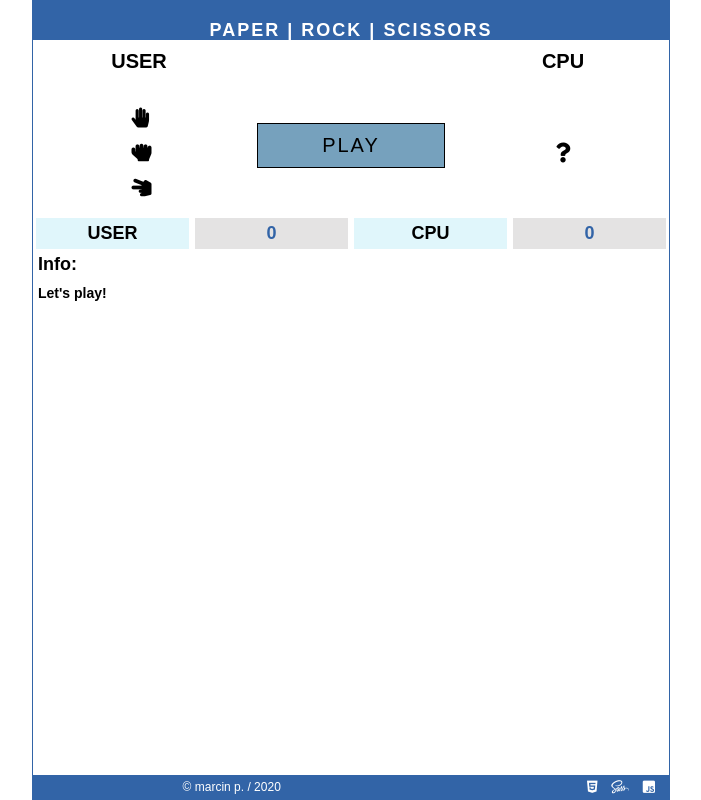
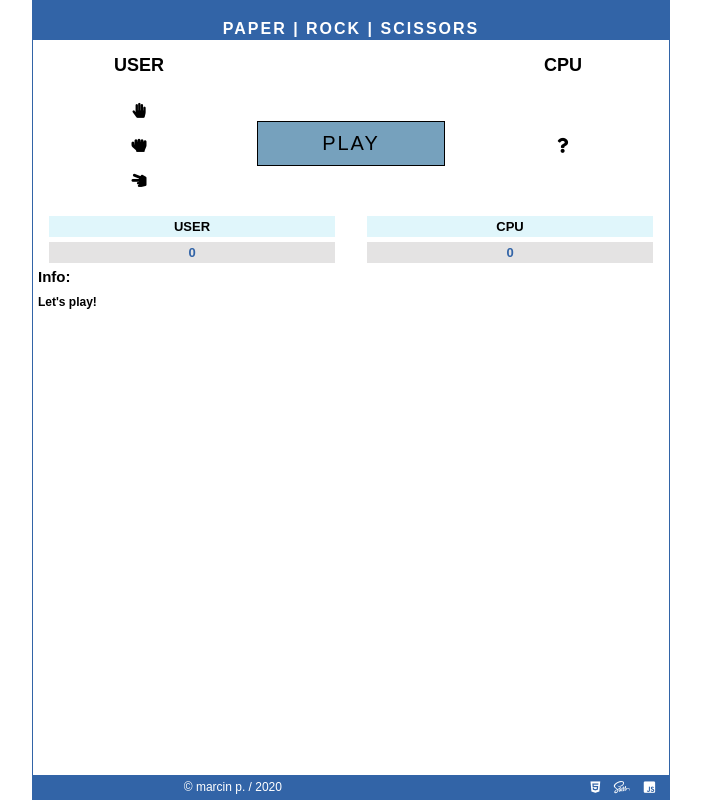
Before and after one commit to Seekleas/Paper-Rock-Scissors, a plain HTML site: page index.html in a window 1280 px wide. Shown: the whole page, without its empty margins (289-990 px from the left). Drawn offline with Linux system fonts and the light colour scheme; a web font is replaced by a local one.

Commit message:
Add media queries, part 2

```diff
--- a/style/sass/_footer.sass
+++ b/style/sass/_footer.sass
@@ -75,3 +75,25 @@
         .technologies
             font-size: 1.4rem
             line-height: $sizeFooter
+
+@media (min-width: 641px)
+    .footer
+        height: $sizeFooter + 15px
+        .copyright
+            p
+                font-size: 1.5rem
+                line-height: $sizeFooter + 15px
+        .technologies
+            font-size: 1.8rem
+            line-height: $sizeFooter + 15px
+
+@media (min-height: 374px)
+    .footer
+        height: $sizeFooter
+        .copyright
+            p
+                font-size: 1.2rem
+                line-height: $sizeFooter
+        .technologies
+            font-size: 1.3rem
+            line-height: $sizeFooter
--- a/style/sass/_gameArea.sass
+++ b/style/sass/_gameArea.sass
@@ -103,3 +103,17 @@
         button
             padding: 10px 0
             font-size: 2rem
+
+@media (min-width: 641px)
+    .heading
+        padding-top: 15px
+
+@media (min-height: 374px)
+    .heading
+        .userH1, .cpuH1, .playButton
+            h1
+                padding-bottom: 10px
+                font-size: 1.8rem
+    .paper, .rock, .scisors, .cpuRandom
+        font-size: $sizehUserOptions - 15px
+        line-height: $sizehUserOptions
--- a/style/sass/_header.sass
+++ b/style/sass/_header.sass
@@ -22,3 +22,15 @@
         height: 40px
         p
             font-size: 1.8rem
+
+@media (min-width: 641px)
+    .header
+        height: 60px
+        p
+            font-size: 2rem
+
+@media (min-height: 374px)
+    .header
+        height: 40px
+        p
+            font-size: 1.6rem
--- a/style/sass/_result.sass
+++ b/style/sass/_result.sass
@@ -41,6 +41,7 @@
     .scoreboard
         div:nth-child(1)
             flex-basis: 24%
+            order: 1
             font-size: 1.6rem
             margin: 0 0 5px 0
             padding: 5px 0
@@ -58,6 +59,7 @@
             padding: 5px 0
         div:nth-child(4)
             flex-basis: 24%
+            order: 4
             font-size: 1.6rem
             margin: 0 0 5px 0
             padding: 5px 0
@@ -75,3 +77,34 @@
         font-size: 1.8rem
     .description, .resultInfo
         font-size: 1.4rem
+
+@media (min-width: 641px)
+    .scoreboard
+        div:nth-child(1)
+            flex-basis: 45%
+            font-size: 1.8rem
+        div:nth-child(3)
+            flex-basis: 45%
+            order: 3
+            font-size: 1.8rem
+        div:nth-child(2)
+            flex-basis: 45%
+            order: 2
+            font-size: 1.8rem
+        div:nth-child(4)
+            flex-basis: 45%
+            font-size: 1.8rem
+    .info
+        font-size: 2rem
+    .description, .resultInfo
+        font-size: 1.6rem
+
+@media (min-height: 374px)
+    .scoreboard
+        div:nth-child(1), div:nth-child(2), div:nth-child(3), div:nth-child(4)
+            font-size: 1.3rem
+            padding: 3px 0
+    .info
+        font-size: 1.5rem
+    .description, .resultInfo
+        font-size: 1.2rem
```
Also changed, not shown: css/style.css, 1 other file.
